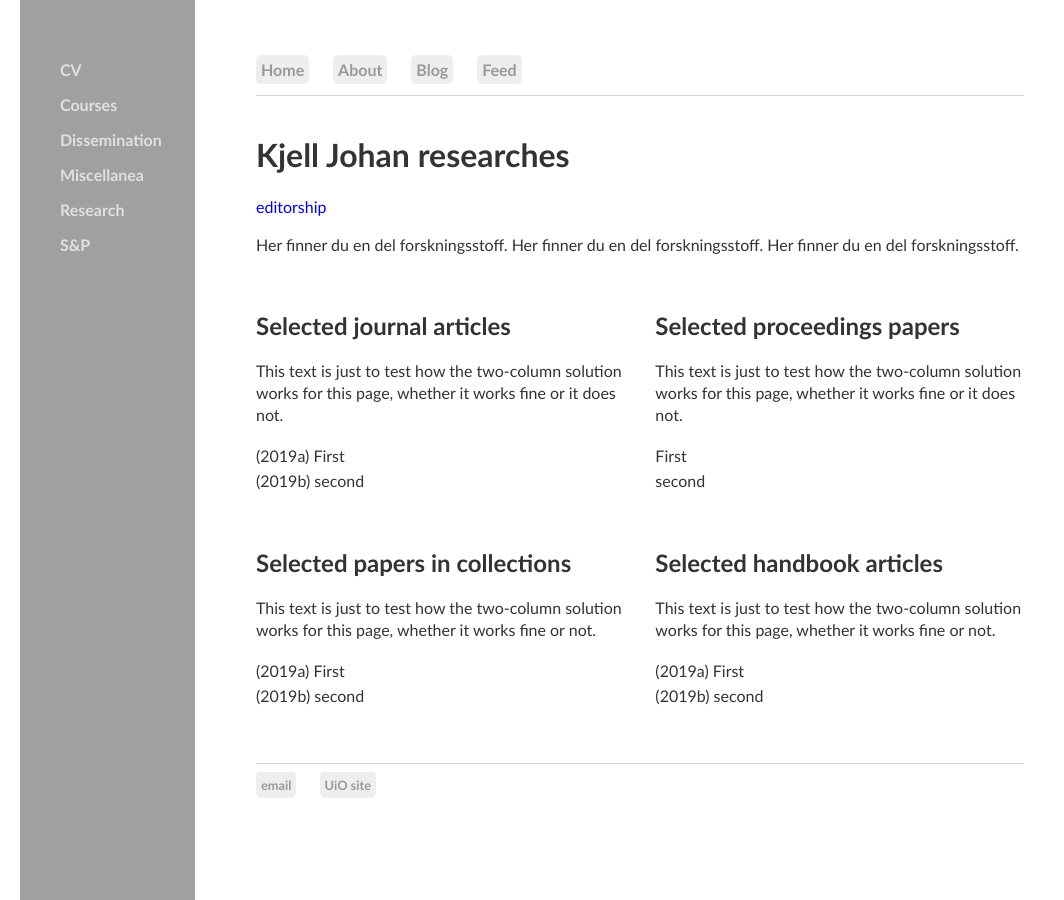
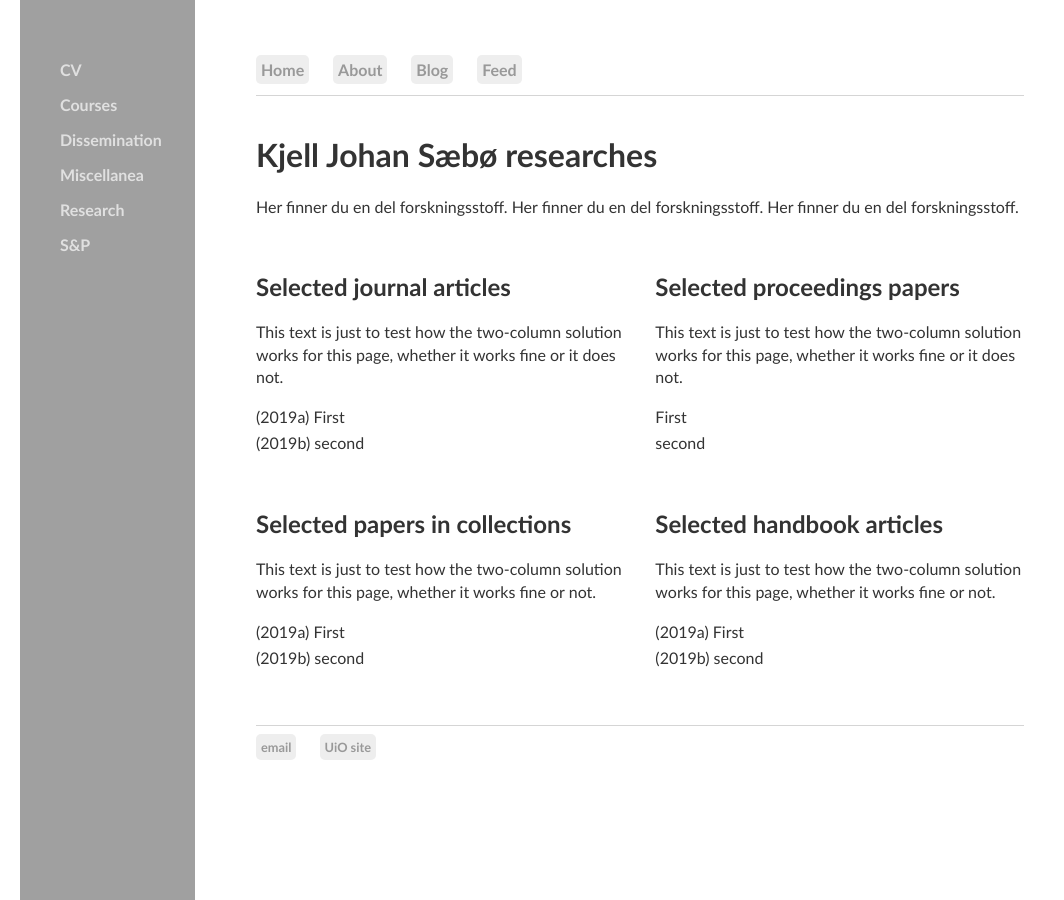
Before and after one commit to kjelljs/kjelljs.github.io, a Jekyll site: the page built from research/index.html, in a window 1280 px wide. Shown: the whole page, without its empty margins (0-1064 px from the left). Built offline with Jekyll 4.4.1, drawn with Linux system fonts in a browser that asks for light colours.

Commit message:
Update index.html

```diff
--- a/research/index.html
+++ b/research/index.html
@@ -3,8 +3,7 @@ layout: default
 title: Kjell Johan resear
 ---
 <div class="blurb">
-	<h1>Kjell Johan researches</h1>
-	<p><a href="http://kjelljs.github.io/pdf/Finteltweet.pdf">editorship</a></p>
+	<h1>Kjell Johan Sæbø researches</h1>
 	<p>Her finner du en del forskningsstoff. Her finner du en del forskningsstoff. Her finner du en del forskningsstoff.</p>
 	</div><!-- /.blurb -->
 <style type="text/css">
```
